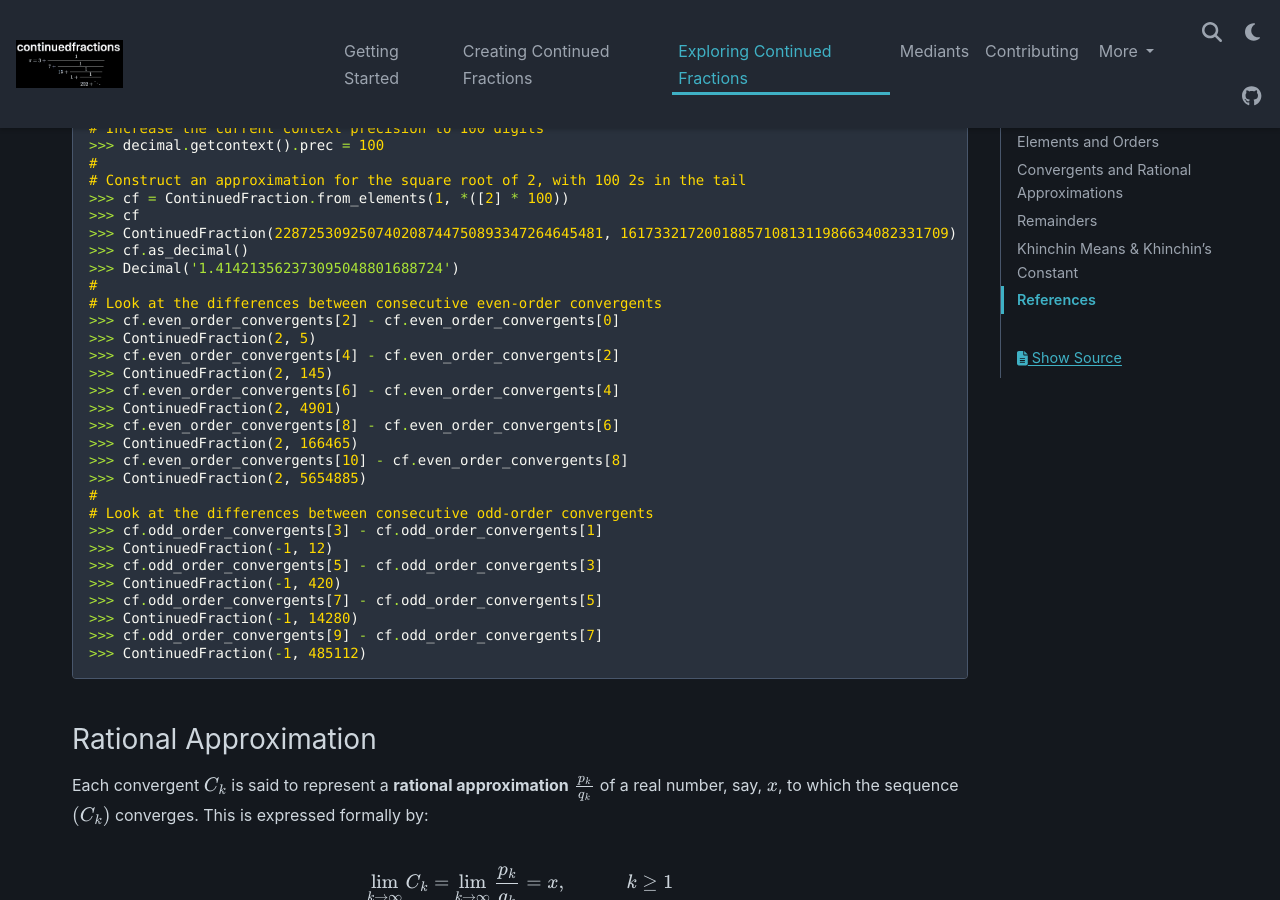
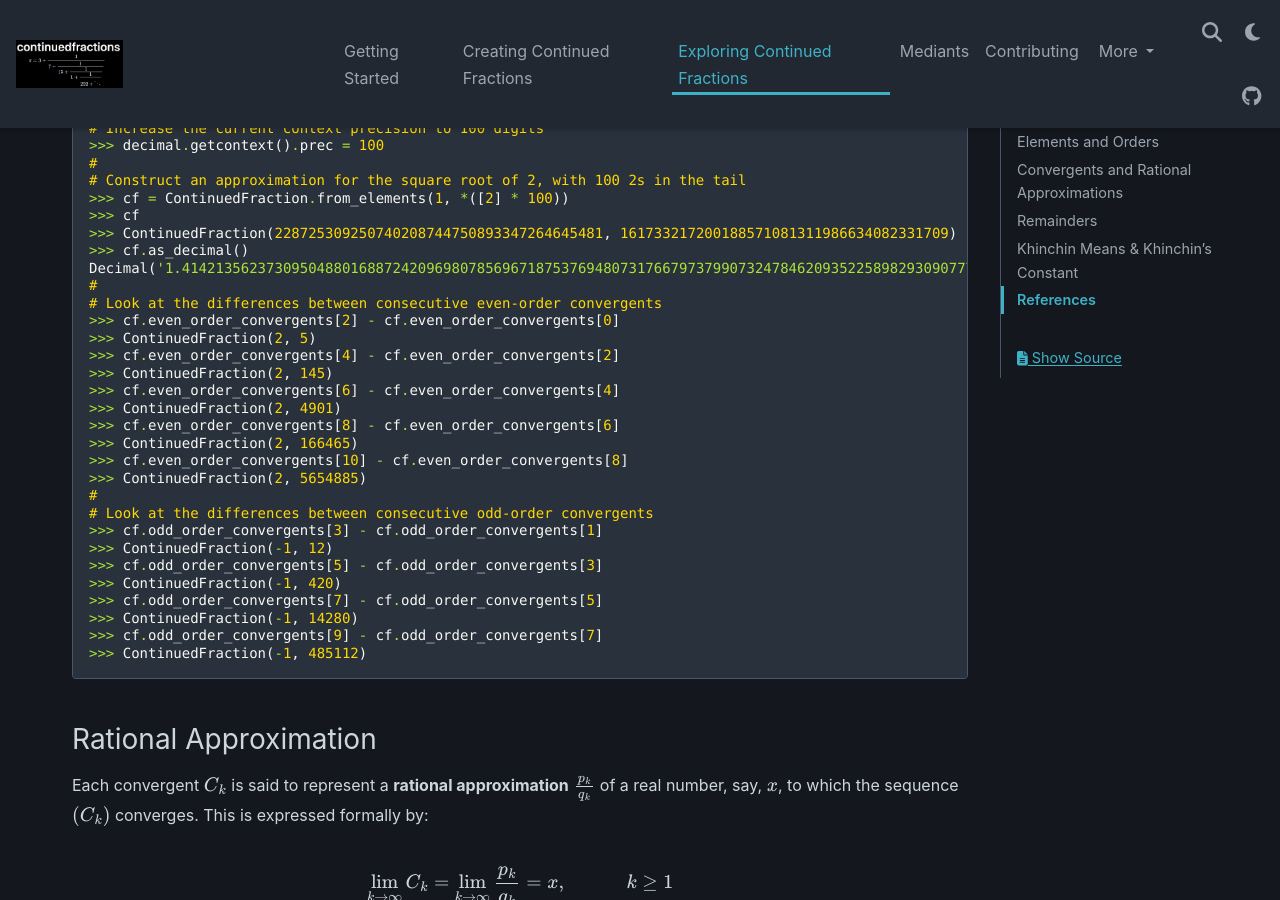
Before and after one commit to sr-murthy/continuedfractions, a Sphinx documentation site: the page built from docs/sources/exploring-continued-fractions.rst, in a window 1280 px wide and 900 px high, scrolled down 3532 px. Built offline with Sphinx 7.4.7 and the PyData theme 0.15.4, drawn with Linux system fonts in a browser that asks for light colours; nearby versions of some CDN libraries.

Commit message:
docs: tweak page source for exploring continued fractions

```diff
--- a/docs/sources/exploring-continued-fractions.rst
+++ b/docs/sources/exploring-continued-fractions.rst
@@ -150,7 +150,7 @@ The different behaviour of even- and odd-order convergents can be illustrated by
    >>> cf
    >>> ContinuedFraction(228725309250740208744750893347264645481, 161733217200188571081311986634082331709)
    >>> cf.as_decimal()
-   >>> Decimal('1.414213562373095048801688724')
+   Decimal('1.414213562373095048801688724209698078569671875376948073176679737990732478462093522589829309077750929')
    #
    # Look at the differences between consecutive even-order convergents
    >>> cf.even_order_convergents[2] - cf.even_order_convergents[0]
```
